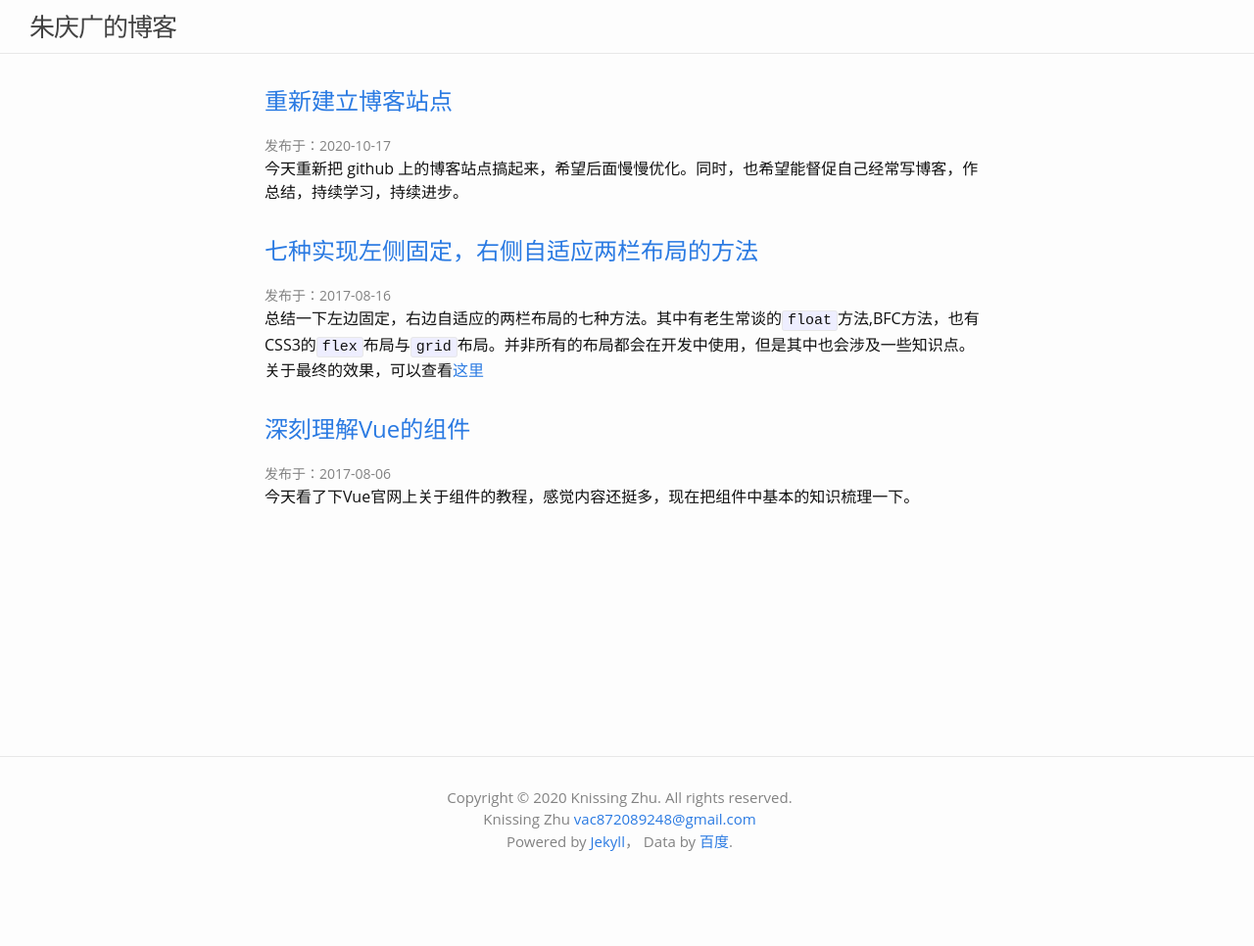
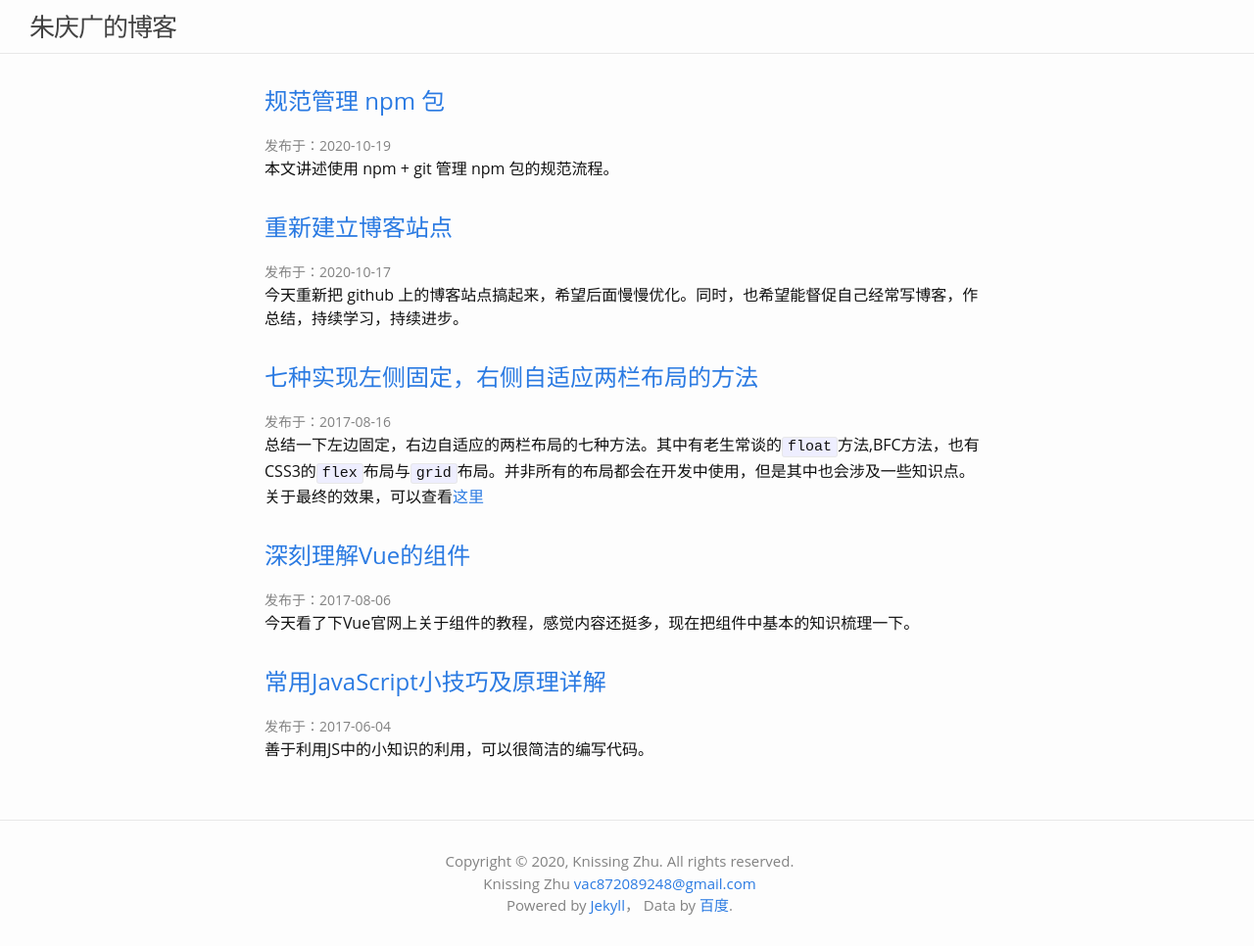
Before and after one commit to zhuqingguang/zhuqingguang.github.io, a Jekyll site: the page built from docs/index.markdown, in a window 1280 px wide. Shown: the whole page at 98% size. Built offline with Jekyll 4.4.1, drawn with Linux system fonts in a browser that asks for light colours; comment, search, counter and statistics services are not loaded; before the commit the page ends 900 px from its top, so only the background shows below that; some of the changed lines change nothing that is shown.

Commit message:
update a blog

````diff
--- a/docs/_includes/footer.html
+++ b/docs/_includes/footer.html
@@ -2,18 +2,13 @@
   <data class="u-url" href="{{ "/" | relative_url }}"></data>
 
   <div class="wrapper">
-
-    <!-- <h2 class="footer-heading">{{ site.title | escape }}</h2> -->
-
     <div class="footer-col-wrapper">
-      <p class="copyright">Copyright &copy; {{ site.time | date: '%Y' }} {{ site.author }}. All rights reserved. </p>
+      <p class="copyright">Copyright &copy; {{ site.time | date: '%Y' }}, {{ site.author }}. All rights reserved. </p>
       <p>{{ site.author | escape }} <a class="u-email" href="mailto:{{ site.email }}">{{ site.email }}</a></p>
       <p>Powered by <a href="http://jekyllrb.com" target="_blank">Jekyll</a>， Data by <a href="https://tongji.baidu.com/web/welcome/login" target="_blank">百度</a>.</p>
       <!-- <div class="footer-col footer-col-2">
         {%- include social.html -%}
       </div> -->
     </div>
-
   </div>
-
 </footer>
--- /dev/null
+++ b/docs/_posts/2017-06-01-JS-Tips.md
@@ -0,0 +1,96 @@
+---
+layout: post
+title: 常用JavaScript小技巧及原理详解
+date: 2017-06-04
+categories: [JavaScript]
+tags: [JavaScript]
+
+---
+
+* content
+{:toc}
+
+
+善于利用JS中的小知识的利用，可以很简洁的编写代码。
+<!-- more -->
+### 1. 使用!!模拟Boolean()函数
+原理：逻辑非操作一个数据对象时，会先将数据对象转换为布尔值，然后取反，两个!!重复取反，就实现了转换为布尔值的效果。
+
+### 2. 使用一元加(+)模拟Number()函数
+原理：对非数值类型的数据使用一元加(+)，会起到与Number()函数相同的效果。
+- null转换为0
+- undefined转换为NaN
+- false转换为0，true转换为1
+- 对于字符串：
+ - 空字串转换为0
+ - 含有数字或者浮点数或者十六进制格式的数据(11, 0.3, 0xfe等)，转换为相应的数值
+ - 含有其他格式字符，无法转换为数值的字符串，转换为NaN
+- 对于对象，先调用``valueOf()``方法，在转换，若结果为NaN，那么再调用``toString()``方法，之后再转换
+
+### 3. 使用逻辑与(&&)进行短路操作
+```
+if(connected){
+	login();
+}
+```
+以上代码可以简化为
+```
+connected && login()
+```
+也可以用这种方法来检查对象中是否存在某个属性
+```
+user && user.login
+```
+原理：逻辑与(&&)会首先对第一个操作数进行求值，只有求值结果为true时才会对第二个操作数求值。``connected && login()``中，若判断connected不为true,则不再进行下一步操作。
+所谓的短路操作即第一个操作数可以决定结果，则不再对第二个操作数进行求值。
+
+### 4. 使用逻辑或(||)设置默认值
+逻辑或(||)也属于短路操作，即当第一个操作数可以决定结果时，不再对第二个操作数进行求值。
+利用这个特点，我们可以给赋值语句设置默认值。只有当第一个操作数为null或者undefined时，才会把第二个操作数赋值给目标。
+```
+function User(name, age){
+	this.name = name || "Liming";
+}
+```
+上述代码中，如果函数中没有传入name参数，name的值为undefined，那么就会给``this.name``赋值为"Liming"。
+ES6中可以为函数设置默认值，所以这个无需在函数中使用，但是其他地方还是很有用的。
+
+### 5. 获取数组最后n个元素
+可以使用以下代码获取数组中最后n个元素
+```
+var array = [1, 2, 3, 4, 5, 6];
+console.log(array.slice(-1));  //[6]
+console.log(array.slice(-2));  //[5, 6]
+```
+原理:``Array.prototype.slice(begin,end)``可以用来裁剪数组，第二个参数的默认值是数组的长度值。若值传入一个参数，则会返回从指定索引开始到数组结尾的所有值。
+而slice()方法还可以接收负值，当传入负值时，会自动加上数组的长度值使其转换为正值，于是便得到了最后的n个值。
+
+### 6. 合并大数组
+常用的合并数组的方式是使用``Array.concat()``函数。该函数会创建一个新数组，将两个数组连接起来存储到新数组中，这会大量消耗内存。可以使用Array.push.apply(arr1, arr2)，它不会创建新数组，而是将第二个数组合并到第一个数组中，以减少内存的消耗。
+```
+var a = [1,2];
+var b = [3,4];
+console.log(a.push.apply(a, b));      // [1,2,3,4]
+//或者
+console.log(Array.prototype.push.apply(a, b));      // [1,2,3,4]
+```
+原理: Array.push()是在数组的末尾增加元素，但是如果使用``a.push(b)``会把整个数组b当作一个元素添加到数组a中。
+而apply()方法，则允许将某个方法的参数以数组的形式传入，所以起到了将数组b中的元素追加到数组a中的效果。
+
+### 7. NodeList转换为数组
+使用``document.querySelectorAll('div')``返回的是NodeList对象，虽然它很像数组，但是并不能使用诸如sort()，filter()等方法。你可以将其转换为真正的数组。
+```
+var eles = document.querySelectorAll('p');  //NodeList
+var arrayElements = [].slice.call(eles);       //转化为数组
+// 或者
+var arrayElements = Array.prototype.slice.call(eles);
+// 或者
+var arrayElements = Array.from(eles);
+```
+原理:
+- [].slice.call(eles):
+ 首先创建了一个空数组[]，然后调用他的``slice()``方法，但是在slice()方法的执行中，把``this``对象指向了eles,所以会对eles进行裁减，由于对slice()方法没有传入参数，所以相当于slice(0,eles.length),会按照元长度返回一个数组。
+- Array.prototype.slice.call(eles):
+ 原理与上面相似，只不过这次没有创建空数组，而是直接使用了原型中的方法
+- Array.from()
+ Array.from()接受一个类数组对象或者可迭代对象，基于该对象创建一个新的Array实例。
--- /dev/null
+++ b/docs/_posts/2020-10-19-manage-npm-package.md
@@ -0,0 +1,122 @@
+---
+layout: post
+title: "规范管理 npm 包"
+date: 2020-10-19
+categories: [ npm ]
+---
+
+* content
+{:toc}
+
+本文讲述使用 npm + git 管理 npm 包的规范流程。
+
+<!-- more -->
+
+## 编写代码并提交
+我们使用 git 管理我们的代码版本。完成一个功能之后，需要提交一个 commit，并在提交的信息中写入本次更新的内容提要。如果是一个重大或者重要的版本变更，最好给当前提交打上标签。
+> 打标签相当于给某个提交建立一个标签。其 hash 依旧是那个commit 的 hash。
+> 打标签可以在任何时候进行，也不会对当前文件进行提交。
+
+```bash
+// 创建一个轻量级标签
+git tag v0.0.1
+
+// 创建一个 annotated 标签
+git tag -a v0.0.2 -m "git tag for version 0.0.2"
+```
+当然也可以对以前的提交打标签，只需要提供 commit hash 即可：
+```bash
+git tag -a v0.0.3 4ahhsd837hf9q8u34rf
+```
+## 变更包的版本号
+git 提交后需要保证当前 git 的工作目录是干净的，即**没有变更的文件，也没有暂存的更改**。然后根据需要的变更版本运行 `npm version` 命令。
+
+### npm version 的参数
+有以下几种参数用法。
+
+- `npm version <new version>`
+
+可以直接指定一个版本号, 如 `npm version 1.0.2` .
+
+- `npm version major | minor | patch`
+
+`major` 、 `minor` 、`patch` 分别代表主版本号、次版本号、补丁版本号。运行对应命令即会在对应版本号上增加一个版本。如当前 package.json 中的版本号为 `version:1.2.3 ` ，运行 `npm version minor` 后，版本即变为 `version: 1.3.3` 。
+
+- `npm version from-git`
+
+`from-git` 关键字表示从当前仓库的 git 提交中获取变更的版本号。首先，npm 使用 `git describe` 打印出最新的 tag。然后从 npm 的配置中获取 `tag-version-prefix` , 默认是 `v` ，如 `v0.0.5` 。去掉 tag 中的前缀之后对其进行校验，如果是一个合法的 semver 即语义化版本，则以其作为最新的版本号。否则读取失败。如果从 git tag 中获得的版本号与现有版本号重复，也会报错，除非使用`npm version from-git --allow-same-version` 来运行。
+
+> 小知识
+> - git describe 命令会把当前最新的tag打印出来。
+>    - 如果最新的tag指向了最新的一次commit，则会直接打印出 tag。
+>    - 如果最新的 tag 指向了非最新的 commit， 则会打印该 tag 以及最新的 commit hash，并在中间插入一个数字，表示最新的 tag 与 最近一次的提交之间相差的 commit 数量，如 `v0.0.7-1-gcfe7dff` ,表示最新的 tag 指向的 commit 与最新的 commit 相差两个 commit。
+> - npm config 中的 tag-version-prefix 表示 git tag 中版本号的前缀，默认是 `v` ，可以通过 `npm config get tag-version-prefix ` 查看。
+
+运行 `npm version` 成功之后，npm 会按照要求变更版本号，并提交所做的更改至 git。
+
+
+## 发布包
+版本号变更完毕，下一步即可进行发布。运行命令:
+```bash
+npm publish
+```
+即可发布版本。发布后可以使用 `npm view` 查看包的信息。
+
+
+## 给包的版本增加tag
+npm 包的版本除了用 version 来标记之外，还会使用 tag 对某个版本进行标记。例如，每个包新版本发布后，npm 会把 `latest` 标签指向最新的版本，这样就可以使用标签来下载某个版本：
+```bash
+npm i package-name@latest
+```
+如果我们希望发布的新版本的标签不是默认的 `lastest` ，而是其它的，比如 `alpha` 、 `beta` 或 `rc` ，我们在发布时可以指定一个标签：
+```bash
+# 发布一个 alpha 版本
+npm publish --tag=alpha
+```
+
+如果我们也可以在发布后对某个版本**增加标签**。
+```bash
+# 给 1.0.0 版本增加 beta 标签
+npm dist-tag add package-name@1.0.0 beta
+```
+
+如果想**删除某个标签**，只需要运行：
+```bash
+npm dist-tag rm package-name beta
+```
+
+**查看**所有的标签
+```bash
+npm dist-tag ls package-name
+```
+
+至此，发布一个 npm 包的流程已经结束。
+
+
+## 取消发布
+如果发布包之后想取消包的发布，可以运行 `unpublish` 命令, 一般而言，需要加上 `--force` 选项：
+```bash
+npm unpublish --force
+```
+
+## npm version 运行流程
+> 本部分为扩展内容。
+
+在运行 `version` 命令时，npm 会到 package.json 的 `script` 属性中寻找三个命令:
+
+- `preversion`
+- `version`
+- `postversion`
+
+如果存在对应的命令，在整个 `npm version <version>` 执行过程中会在恰当的时机执行这些命令。
+加上我们的自定义脚本命令，整个变更版本号的流程如下：
+
+1. 首先确保当前 git 工作区是干净的，否则会进行错误提示。如果想跳过检查，强制进行版本号变更，需要加上 `--force` 参数。
+1. 执行 `preversion` 命令。在此命令中，可以对当前文件做一些更改，注意，**需要把更改后的文件加入到 git 暂存区中**。
+1. 根据当前要变更的版本号参数，到 package.json 中变更版本号，如: 把 `1.0.0` 变更为 `1.0.1` 。
+1. 然后执行 `version` 命令。在此命令中，也可以对当前文件做一些更改，注意，**需要把更改后的文件加入到 git 暂存区中**。
+1. 运行 `git add package.json` 命令，并进行提交。
+1. 对当前提交打一个标注标签，标签名为 `npm.config.tagVersionPrefix + version`
+
+
+可以注意到，在上述步骤中，我们如果在脚本中更改了本地的文件，需要使用 `git add` 将其加入到暂存区中，这样 npm 在执行 commit 操作时才会把这些文件提交进去。
--- a/docs/_sass/minima/_base.scss
+++ b/docs/_sass/minima/_base.scss
@@ -160,6 +160,11 @@ code {
 code {
   padding: 1px 5px;
 }
+p {
+  > code {
+    white-space: nowrap;
+  }
+}
 
 pre {
   padding: 8px 12px;
````
